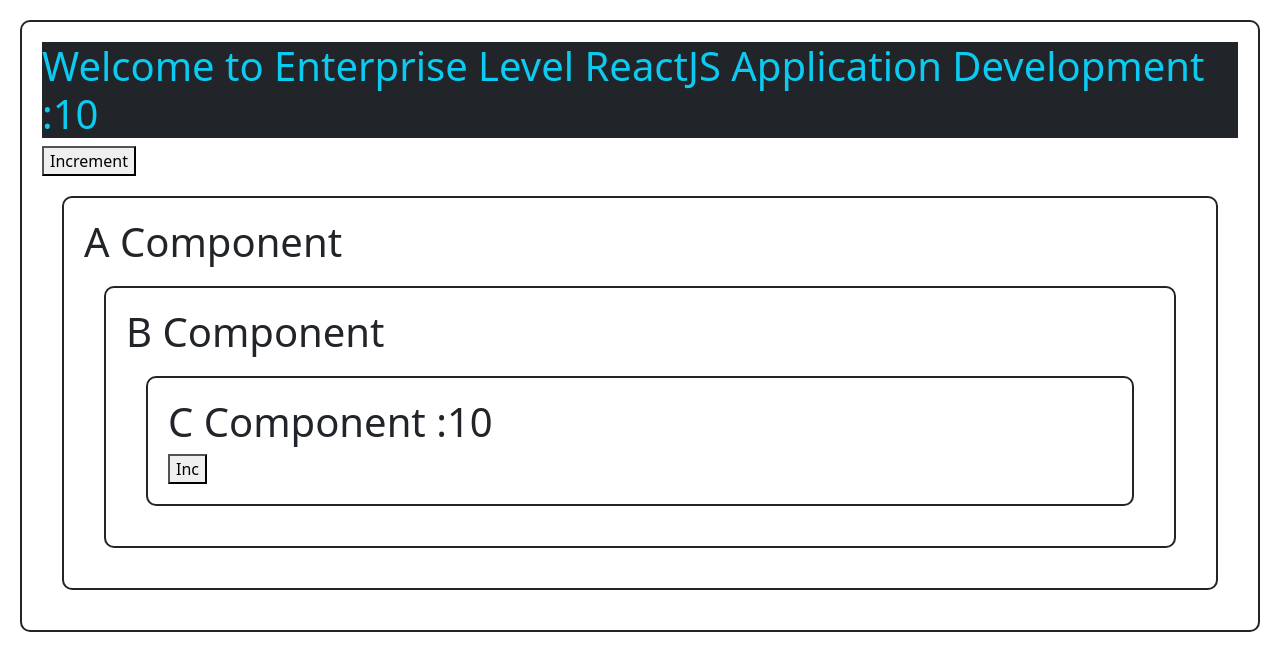
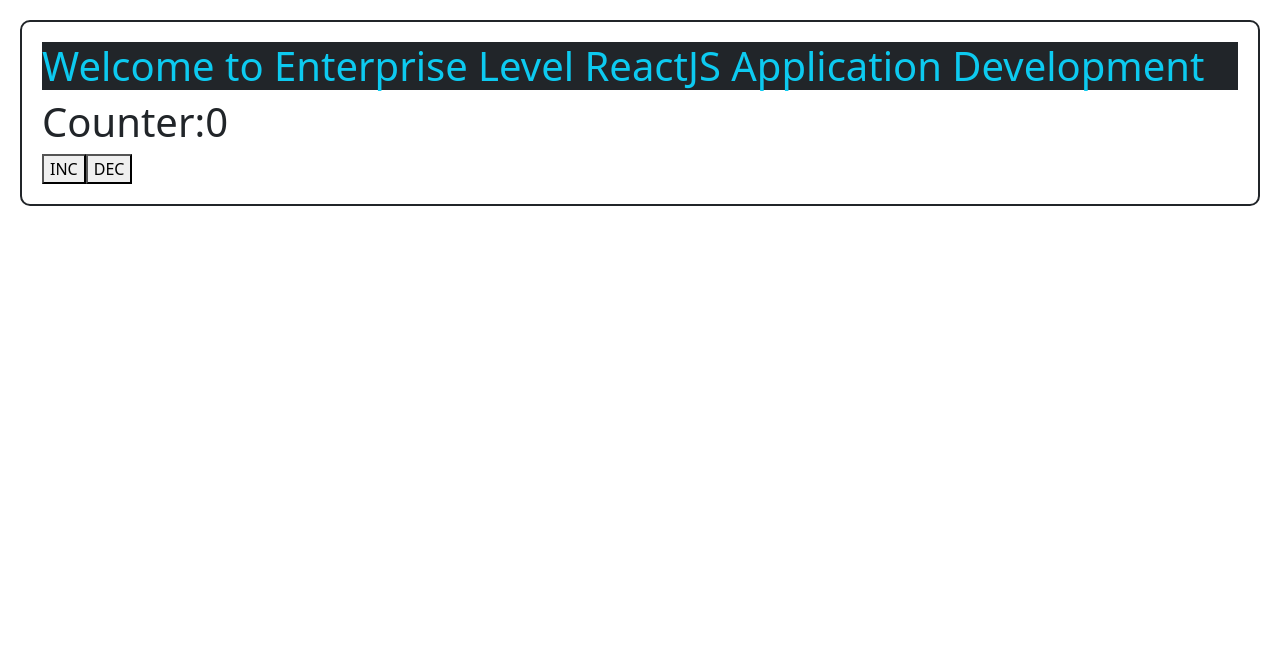
Before and after one commit to edupoly/twb1reactapp, a React (Vite) app: page / in a window 1280 px wide. Shown: the top 670 px of the page. Built offline with nearby package versions, Linux system fonts and the light colour scheme.

Commit message:
custom-counter-hook

```diff
--- a/src/A.jsx
+++ /dev/null
@@ -1,13 +0,0 @@
-import React from "react";
-import B from "./B";
-
-function A() {
-  return (
-    <div className="mybox">
-      <h1>A Component</h1>
-      <B></B>
-    </div>
-  );
-}
-
-export default A;
--- a/src/App.jsx
+++ b/src/App.jsx
@@ -1,24 +1,13 @@
-import { useState } from "react";
-import A from "./A";
-import { MyContext } from "./MyContext";
+import Counter from "./Counter";
+
 function App() {
-  var [count, setCount] = useState(10);
   return (
-    <MyContext.Provider value={{ count, setCount }}>
-      <div className="mybox">
-        <h1 className="bg-dark text-info">
-          Welcome to Enterprise Level ReactJS Application Development :{count}
-        </h1>
-        <button
-          onClick={() => {
-            setCount(count + 1);
-          }}
-        >
-          Increment
-        </button>
-        <A></A>
-      </div>
-    </MyContext.Provider>
+    <div className="mybox">
+      <h1 className="bg-dark text-info">
+        Welcome to Enterprise Level ReactJS Application Development
+      </h1>
+      <Counter></Counter>
+    </div>
   );
 }
 
--- a/src/B.jsx
+++ /dev/null
@@ -1,13 +0,0 @@
-import React from "react";
-import C from "./C";
-
-function B() {
-  return (
-    <div className="mybox">
-      <h1>B Component</h1>
-      <C></C>
-    </div>
-  );
-}
-
-export default B;
--- a/src/C.jsx
+++ /dev/null
@@ -1,20 +0,0 @@
-import React, { useContext } from "react";
-import { MyContext } from "./MyContext";
-
-function C() {
-  var { count, setCount } = useContext(MyContext);
-  return (
-    <div className="mybox">
-      <h1>C Component :{count}</h1>
-      <button
-        onClick={() => {
-          setCount(count + 1);
-        }}
-      >
-        Inc
-      </button>
-    </div>
-  );
-}
-
-export default C;
--- /dev/null
+++ b/src/Counter.jsx
@@ -0,0 +1,27 @@
+import React from "react";
+import { useCounter } from "./hooks/useCounter";
+
+function Counter() {
+  var [count, inc, dec] = useCounter();
+  return (
+    <div>
+      <h1>Counter:{count}</h1>
+      <button
+        onClick={() => {
+          inc();
+        }}
+      >
+        INC
+      </button>
+      <button
+        onClick={() => {
+          dec();
+        }}
+      >
+        DEC
+      </button>
+    </div>
+  );
+}
+
+export default Counter;
--- a/src/MyContext.js
+++ /dev/null
@@ -1,2 +0,0 @@
-import { createContext } from "react";
-export const MyContext = createContext("mycontext");
--- /dev/null
+++ b/src/hooks/useCounter.js
@@ -0,0 +1,12 @@
+import { useState } from "react";
+
+export function useCounter() {
+  const [count, setCount] = useState(0);
+  function incCount() {
+    setCount(count + 1);
+  }
+  function decCount() {
+    setCount(count - 1);
+  }
+  return [count, incCount, decCount];
+}
```
